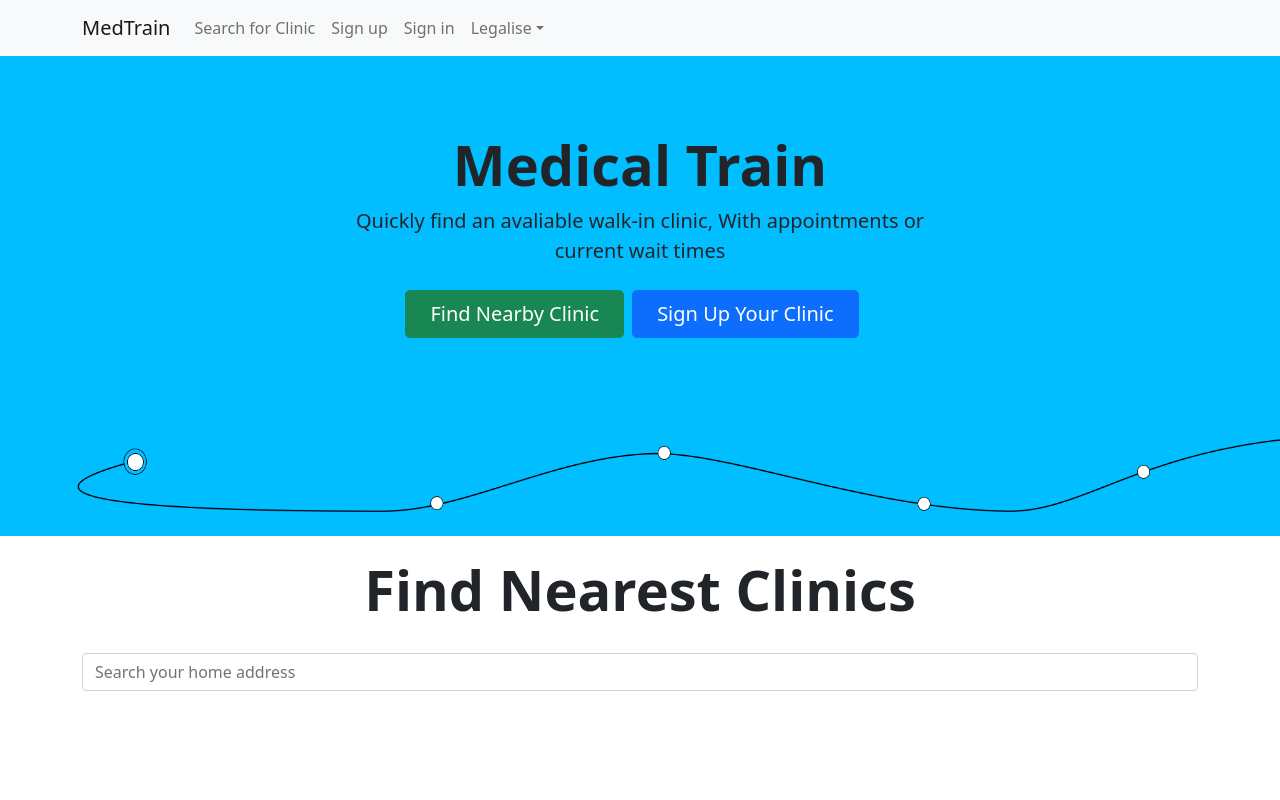
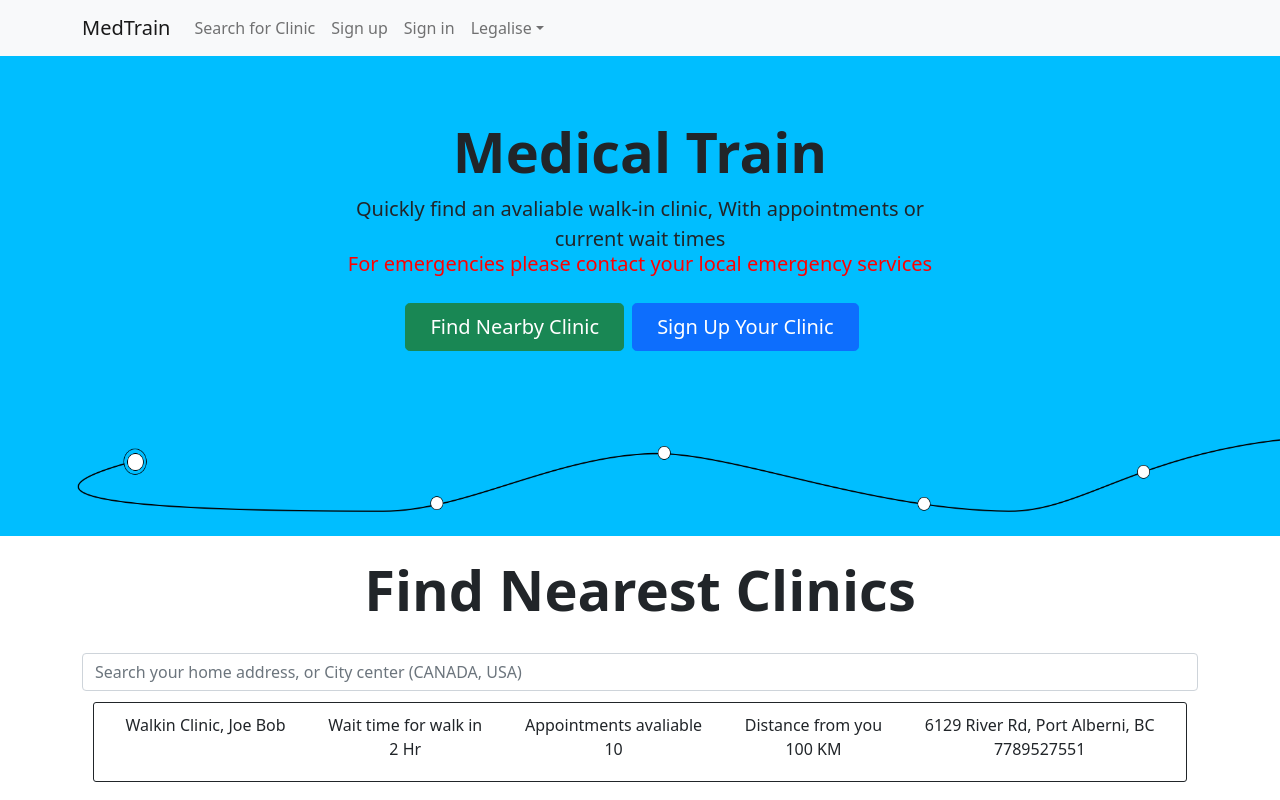
Before and after one commit to RichardBanh/medtrain, a React (Create React App) app: page / in a window 1280 px wide. Built offline with nearby package versions, Linux system fonts and the light colour scheme.

Commit message:
added some layout stuff

```diff
--- a/src/App.js
+++ b/src/App.js
@@ -5,8 +5,8 @@ import Container from 'react-bootstrap/Container';
 import Nav from 'react-bootstrap/Nav';
 import Navbar from 'react-bootstrap/Navbar';
 import NavDropdown from 'react-bootstrap/NavDropdown';
+import steth from './Asset/Stethascope.png';
 
-import steth from './Asset/Stethascope.png';
 const App = () => {
 	return (
 		<div className='App'>
@@ -42,7 +42,11 @@ const App = () => {
 						<p className='lead mb-4'>
 							Quickly find an avaliable walk-in clinic, With appointments or
 							current wait times
+							<p className='mb-4' style={{ color: 'red', marginTop: '-5px' }}>
+								For emergencies please contact your local emergency services
+							</p>
 						</p>
+
 						<div className='d-grid gap-2 d-sm-flex justify-content-sm-center mb-5'>
 							<button type='button' className='btn btn-success btn-lg px-4'>
 								Find Nearby Clinic
@@ -67,11 +71,49 @@ const App = () => {
 				<input
 					type='text'
 					class='form-control'
-					placeholder='Search your home address'
+					placeholder='Search your home address, or City center (CANADA, USA)'
 					aria-label='Search your home address'
 					aria-describedby='basic-addon2'
 					style={{ marginTop: '30px' }}
 				></input>
+			</Container>
+			<Container>
+				<div
+					style={{
+						borderStyle: 'solid',
+						borderWidth: '1px',
+						borderRadius: '3px',
+						margin: '1%',
+						minHeight: '10vh',
+						padding: '10px',
+					}}
+					className='d-flex align-items-start justify-content-around'
+				>
+					<div>Walkin Clinic, Joe Bob</div>
+					<div>
+						<div>Wait time for walk in</div>
+						<div>2 Hr</div>
+					</div>
+
+					<div>
+						<div>Appointments avaliable</div>
+						<div>10</div>
+					</div>
+
+					<div>
+						<div>Distance from you</div>
+						<div>100 KM</div>
+					</div>
+
+					<div>
+						<div>6129 River Rd, Port Alberni, BC</div>
+						<div>7789527551</div>
+					</div>
+				</div>
+				<div></div>
+				<div></div>
+				<div></div>
+				<div></div>
 			</Container>
 		</div>
 	);
```
